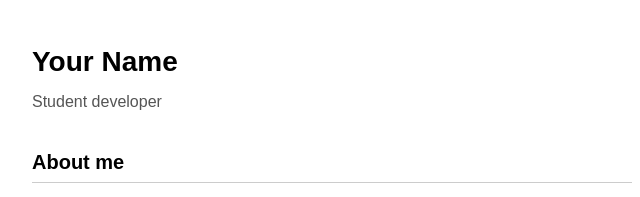
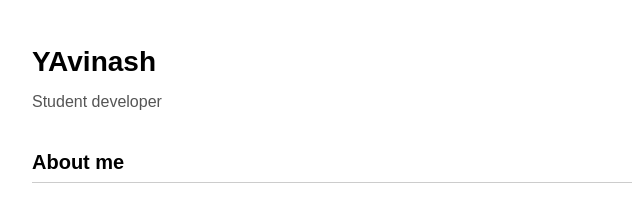
Before and after one commit to Atrophobicpalladium/My-portfolio, a plain HTML site: page index.html in a window 1280 px wide. Shown: the top 197 px of the page, 308-948 px from the left. Drawn offline with Linux system fonts and the light colour scheme.

Commit message:
Update title and header with name 'Avinash'

```diff
--- a/index.html
+++ b/index.html
@@ -3,12 +3,12 @@
 <head>
 <meta charset="UTF-8">
 <meta name="viewport" content="width=device-width, initial-scale=1">
-<title>Your Name | Student Developer</title>
+<title>Avinash | Student Developer</title>
 <link rel="stylesheet" href="style.css">
 </head>
 <body>
 <main>
-  <h1>Your Name</h1>
+  <h1>YAvinash</h1>
   <p class="role">Student developer</p>
 
   <h2>About me</h2>
```
